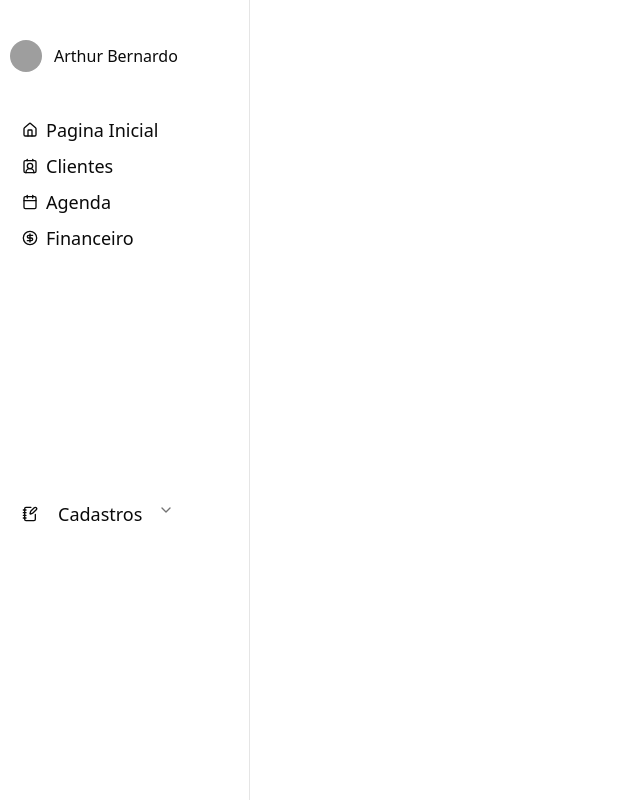
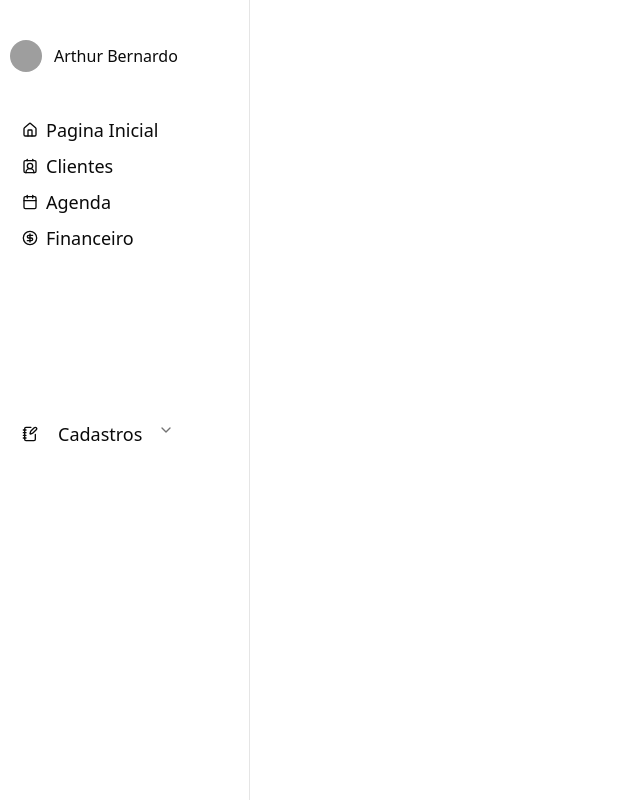
Before and after one commit to oThurDev/tech-test-alamo, a Next.js app: page / in a window 1280 px wide. Shown: the whole page, without its empty margins (0-640 px from the left). Built offline with nearby package versions, Linux system fonts and the light colour scheme; grey boxes are pictures that could not be loaded.

Commit message:
ajust-nav

```diff
--- a/src/components/NavBar/navbar.tsx
+++ b/src/components/NavBar/navbar.tsx
@@ -84,7 +84,7 @@ export default function NavBar() {
                             <Link href="/dashboard">Financeiro</Link>
                         </Button>
                     </div>
-                    <div className='routines mt-60'>
+                    <div className='routines mt-40'>
                         <Accordion type="single" collapsible>
                             <AccordionItem value="item-1">
                                 <div className='flex flex-row'>
```
